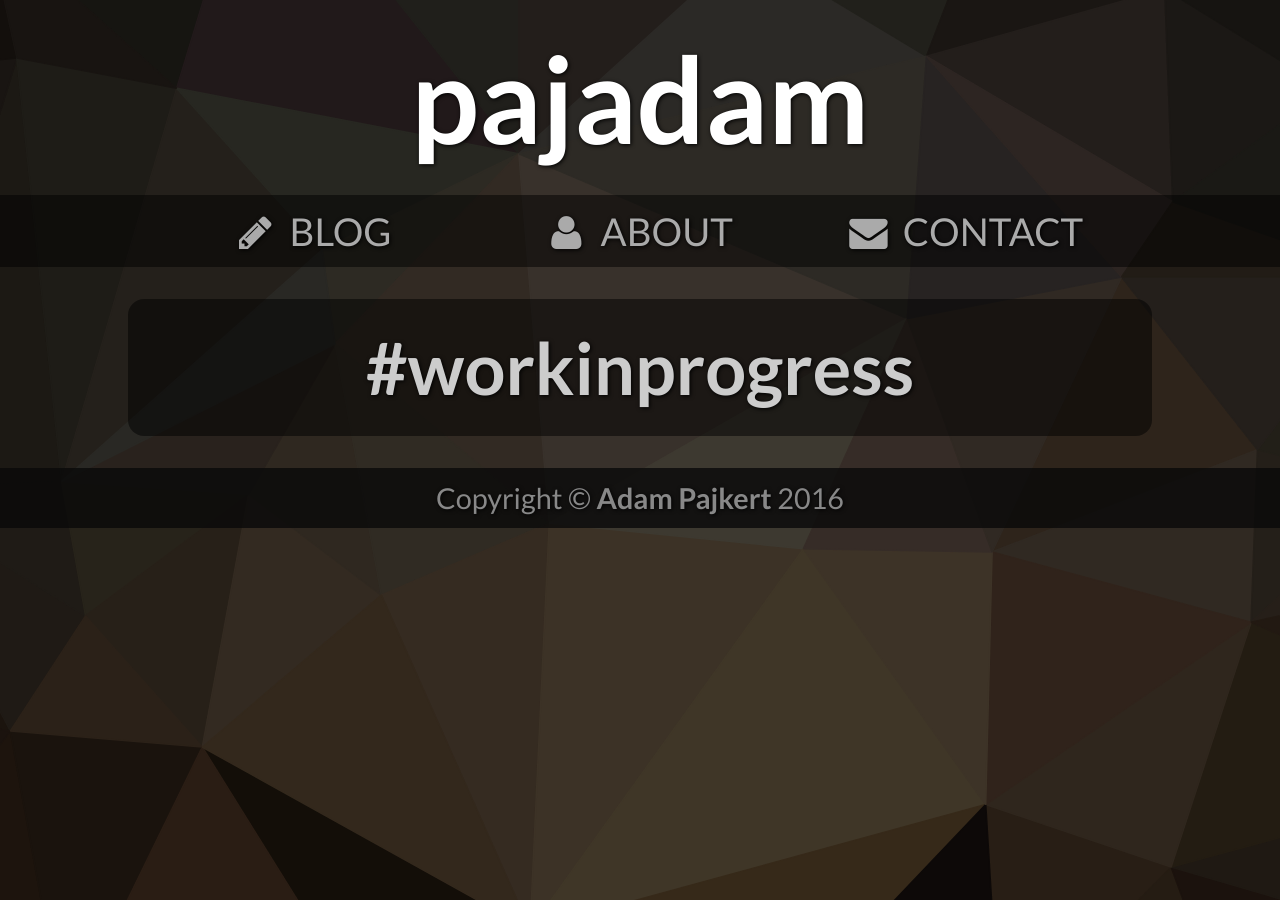
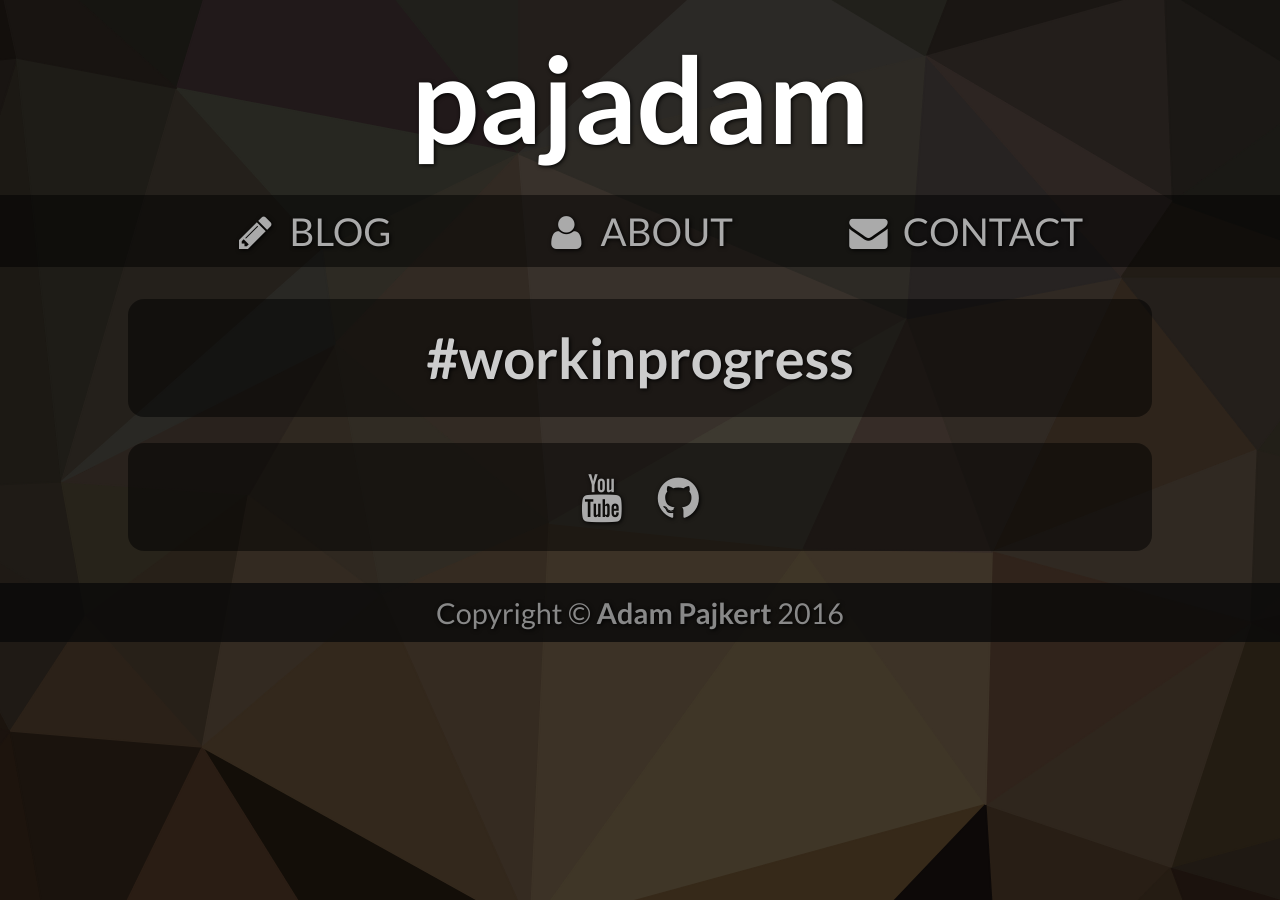
Before and after one commit to pajadam/pajadam.me, a Jekyll site: the page built from index.html, in a window 1280 px wide. Built offline with Jekyll 4.4.1, drawn with Linux system fonts in a browser that asks for light colours.

Commit message:
Added temp GitHub and YouTube links with icons.

```diff
--- a/_sass/_base.scss
+++ b/_sass/_base.scss
@@ -21,11 +21,16 @@ body{
     text-shadow: 1px 1px 4px rgba(0,0,0,1);
 }
 
+.spacer{
+    margin-top: 2%;
+}
+
 a, a:link, a:visited{
     color: #aaa;
     text-shadow: 1px 1px 4px rgba(0,0,0,1);
     text-transform: capitalize;
     text-decoration: none;
+    transition-duration: .3s;
 }
 
 a:hover{
@@ -39,3 +44,9 @@ a:active{
 .reset{
     clear:both;
 }
+
+@media screen and (min-width: 1280px) {
+    .spacer{
+        margin-top: 2.5%;
+    }
+}
--- a/_sass/_header.scss
+++ b/_sass/_header.scss
@@ -22,7 +22,6 @@
     font-size: .7em;
     text-align: center;
     text-transform: uppercase;
-    transition-duration: .5s;
 }
 
 .navbar .item:before{
--- a/index.html
+++ b/index.html
@@ -3,6 +3,13 @@ layout: default
 ---
 <div class="centered box">
 
-    <h2>#work<b>in</b>progress</h2>
+    <h3>#work<b>in</b>progress</h3>
 
 </div>
+
+<div class="spacer"></div>
+
+<div class="centered box">
+    <a href="https://www.youtube.com/user/ThePajadamPL" class="icon-youtube"></a>
+    <a href="https://github.com/pajadam" class="icon-github"></a>
+</div>
```
